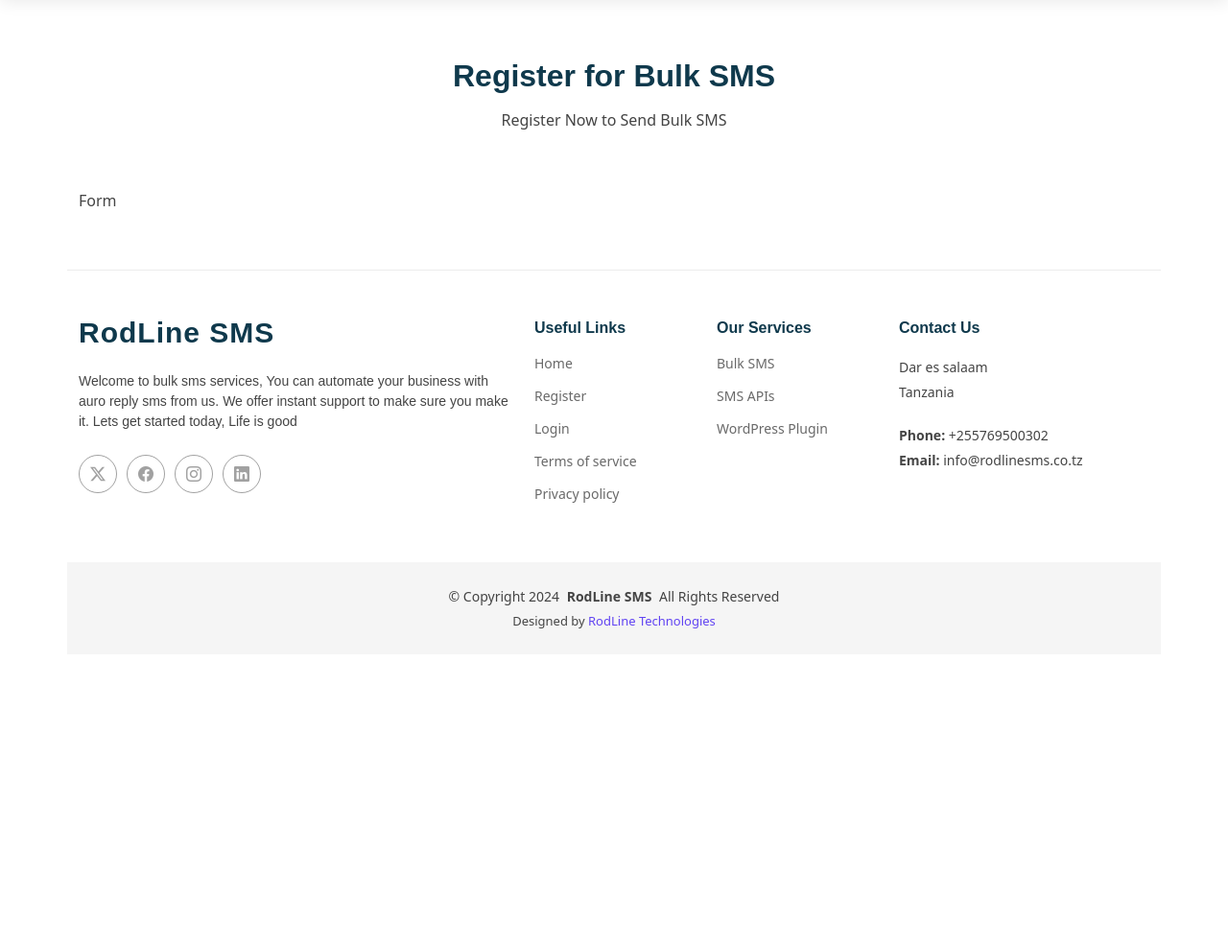
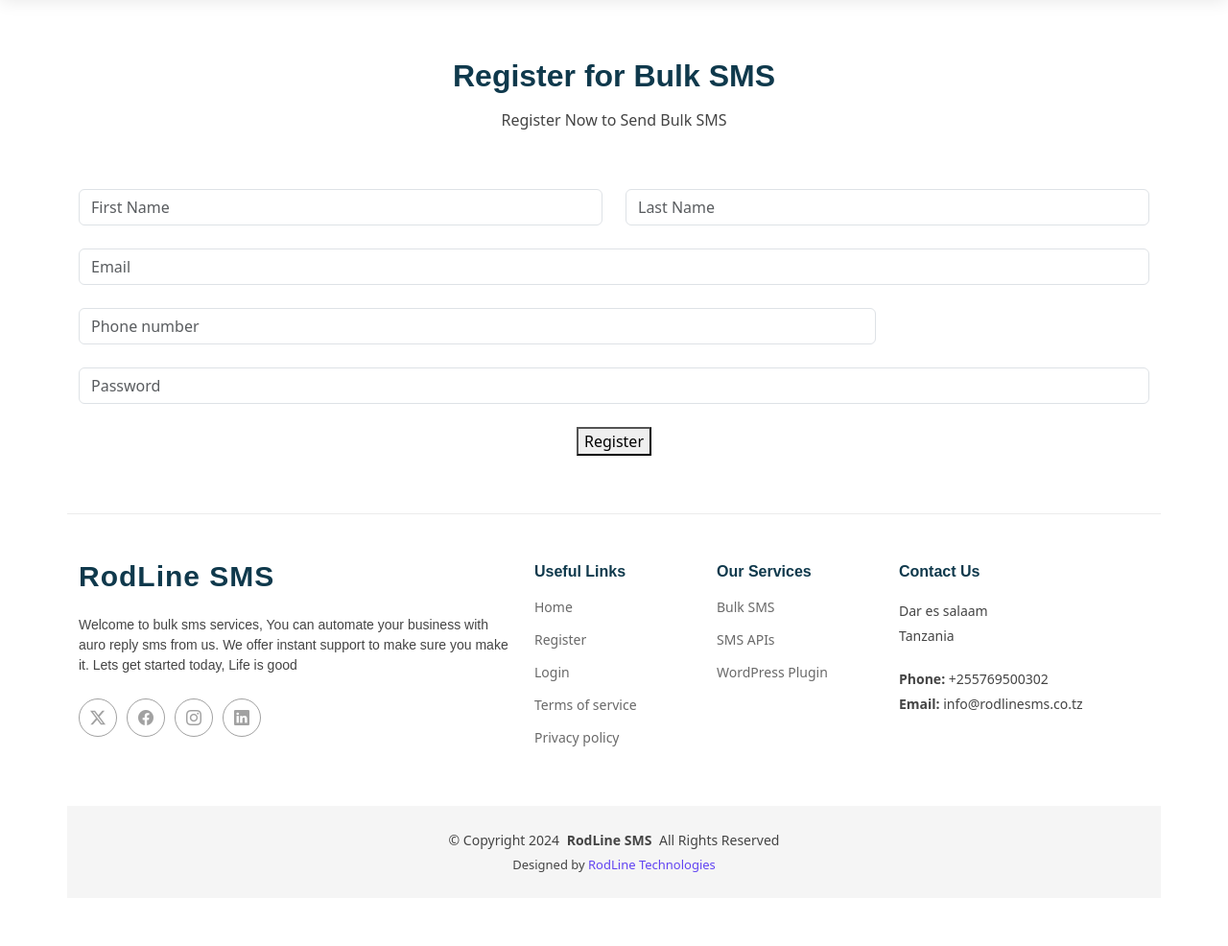
Before and after one commit to Rodgence/rodlinesms, a PHP site: page /register.php in a window 1280 px wide. Shown: the part 87-1073 px from the top of the page at 96% size. Before the commit the page ends 742 px from the top, so only its background shows below. Run offline with PHP 8.4, Linux system fonts and the light colour scheme.

Commit message:
register added

```diff
--- a/register.php
+++ b/register.php
@@ -17,7 +17,40 @@
       </div><!-- End Section Title -->
 
       <div class="container" data-aos="fade-up">
-       Form
+      <form action="forms/contact.php" method="post" class="php-email-form" data-aos="fade-up" data-aos-delay="200">
+  <div class="row gy-4">
+
+    <div class="col-md-6">
+      <input type="text" name="first_name" class="form-control" placeholder="First Name" required="">
+    </div>
+
+    <div class="col-md-6">
+      <input type="text" name="last_name" class="form-control" placeholder="Last Name" required="">
+    </div>
+
+    <div class="col-md-12">
+      <input type="email" name="email" class="form-control" placeholder="Email" required="">
+    </div>
+
+    <div class="col-md-9">
+      <input type="text" name="phone_number" class="form-control" placeholder="Phone number" required="">
+    </div>
+
+    <div class="col-md-12">
+      <input type="password" name="password" class="form-control" placeholder="Password" required="">
+    </div>
+
+    <div class="col-md-12 text-center">
+      <div class="loading">Loading</div>
+      <div class="error-message"></div>
+      <div class="sent-message">Your information has been submitted. Thank you!</div>
+
+      <button type="submit">Register</button>
+    </div>
+
+  </div>
+</form>
+
       </div>
 
     </section><!-- /Starter Section Section -->
```
